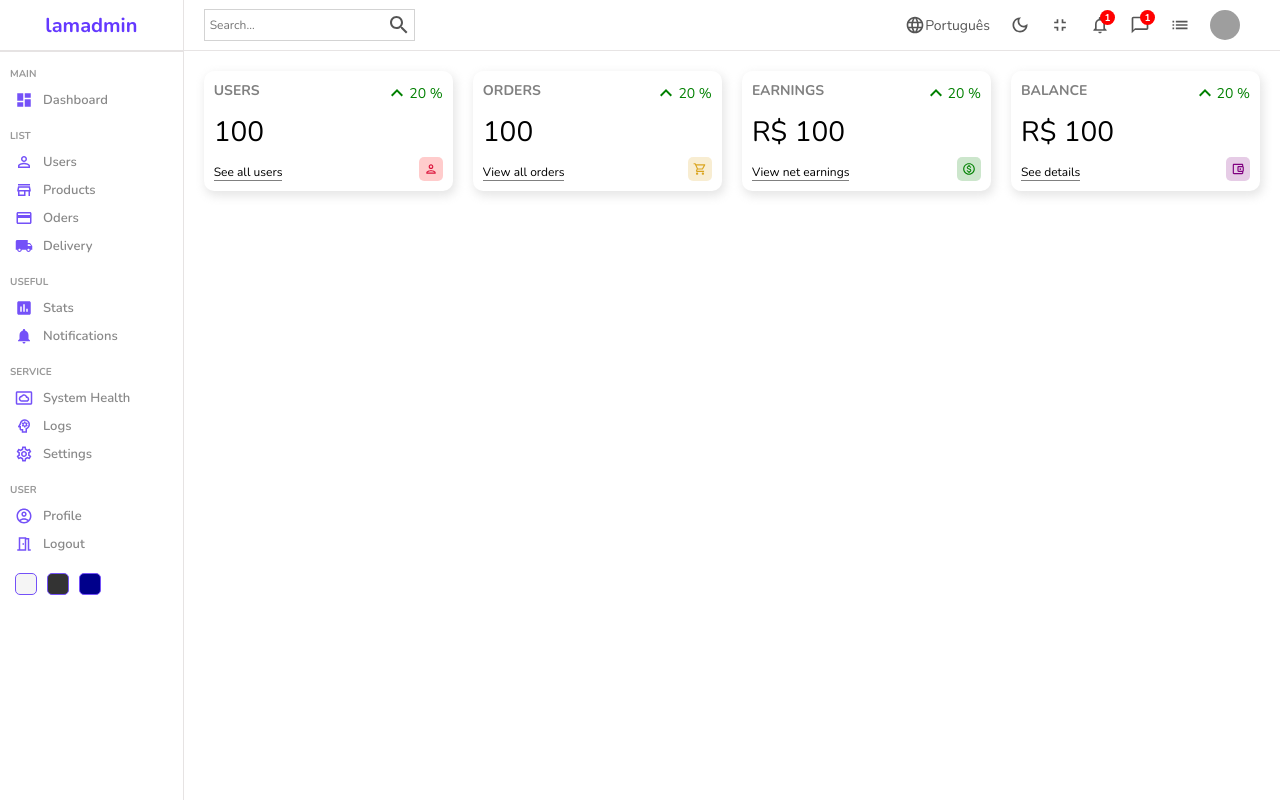
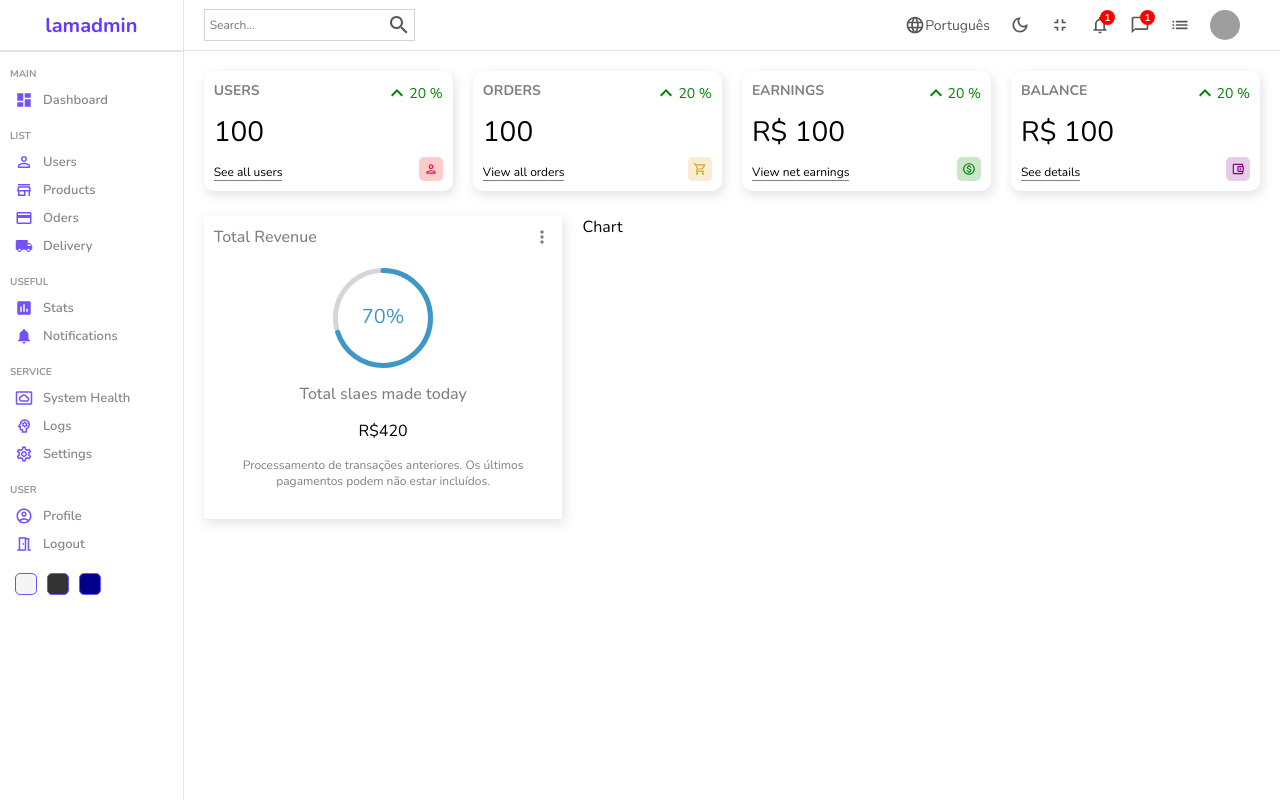
Before and after one commit to netoADS/lamadmin, a React (Create React App) app: page / in a window 1280 px wide. Built offline with nearby package versions, Linux system fonts and the light colour scheme; grey boxes are pictures that could not be loaded.

Commit message:
29-05-2024

```diff
--- a/package.json
+++ b/package.json
@@ -11,6 +11,7 @@
     "@testing-library/react": "^13.4.0",
     "@testing-library/user-event": "^13.5.0",
     "react": "^18.3.1",
+    "react-circular-progressbar": "^2.1.0",
     "react-dom": "^18.3.1",
     "react-router-dom": "^6.23.1",
     "react-scripts": "5.0.1",
--- /dev/null
+++ b/src/components/chart/Chart.jsx
@@ -0,0 +1,9 @@
+import "./chart.scss"
+
+const Chart = () => {
+    return(
+        <div className="chart">Chart</div>
+    )
+}
+
+export default Chart
--- /dev/null
+++ b/src/components/chart/chart.scss
@@ -0,0 +1,4 @@
+.chart{
+    flex: 4;
+
+}
--- /dev/null
+++ b/src/components/featured/Featured.jsx
@@ -0,0 +1,29 @@
+import "./featured.scss";
+import MoreVertIcon from "@mui/icons-material/MoreVert";
+import { CircularProgressbar } from "react-circular-progressbar";
+import "react-circular-progressbar/dist/styles.css";
+
+
+const Featured = () => {
+    return (
+        <div className="featured">
+            <div className="top">
+                <h1 className="title">Total Revenue</h1>
+                <MoreVertIcon fontSize="small" />
+            </div>
+            <div className="bottom">
+                <div className="featuredChart">
+                    <CircularProgressbar value={70} text={"70%"} strokeWidth={5}/>
+                </div>
+                < p className="title">Total slaes made today</p>
+                < p className="amount">R$420</p>
+                < p className="desc">
+                Processamento de transações anteriores. Os últimos pagamentos podem não estar incluídos.
+                </p>
+            </div>
+        </div>
+
+    )
+}
+
+export default Featured
--- /dev/null
+++ b/src/components/featured/featured.scss
@@ -0,0 +1,52 @@
+.featured {
+    flex: 2;
+    -webkit-box-shadow: 2px 4px 10px rgba(0,0,0,0.47);
+    box-shadow: 2px 4px 10px 1px rgba(201,201,201,0.47);
+    padding: 10px;
+
+
+    .top{
+        display: flex;
+        align-items: center;
+        justify-content: space-between;
+        color: gray;
+
+
+        .title{
+            font-size: 16px;
+            font-weight: 500;
+        }
+    }
+
+    .bottom{
+        padding: 20px;
+        display: flex;
+        flex-direction: column;
+        align-items: center;
+        justify-content: center;
+        gap: 15px;
+
+        .featuredChart{
+            width: 100px;
+            height: 100px;
+        }
+        .title{
+            font-weight: 500 ;
+            color: gray;
+        }
+
+        .amount{
+            font-size: 300;
+        }
+
+        .desc{
+            font-weight: 300;
+            font-size: 12px;
+            color: gray;
+            text-align: center;
+        }
+
+    }
+
+
+}
--- a/src/pages/Home/Home.jsx
+++ b/src/pages/Home/Home.jsx
@@ -2,6 +2,8 @@
 import Navbar from "../../components/Navbar/Navbar";
 import "./home.scss";
 import Widget from "../../components/Widget/Widget";
+import Featured from "../../components/featured/Featured";
+import Chart from "../../components/chart/Chart";
 
 const Home = () => {
   return (
@@ -15,6 +17,11 @@
           <Widget type="earning"/>
           <Widget type="balance"/>
         </div>
+        <div className="charts">
+          <Featured/>
+          <Chart/>
+
+        </div>
       </div>
     </div>
   );
--- a/src/pages/Home/home.scss
+++ b/src/pages/Home/home.scss
@@ -4,11 +4,15 @@
   .homeContainer {
     flex: 6;
 
-    .widgets{
+    .widgets, .charts{
       display: flex;
       padding: 20px;
       gap: 20px;
     }
 
+    .charts{
+      padding: 5px 20px;
+    }
+
   }
 }
```
Also changed, not shown: 1 other file (tests, documents, lock files or other folders).
